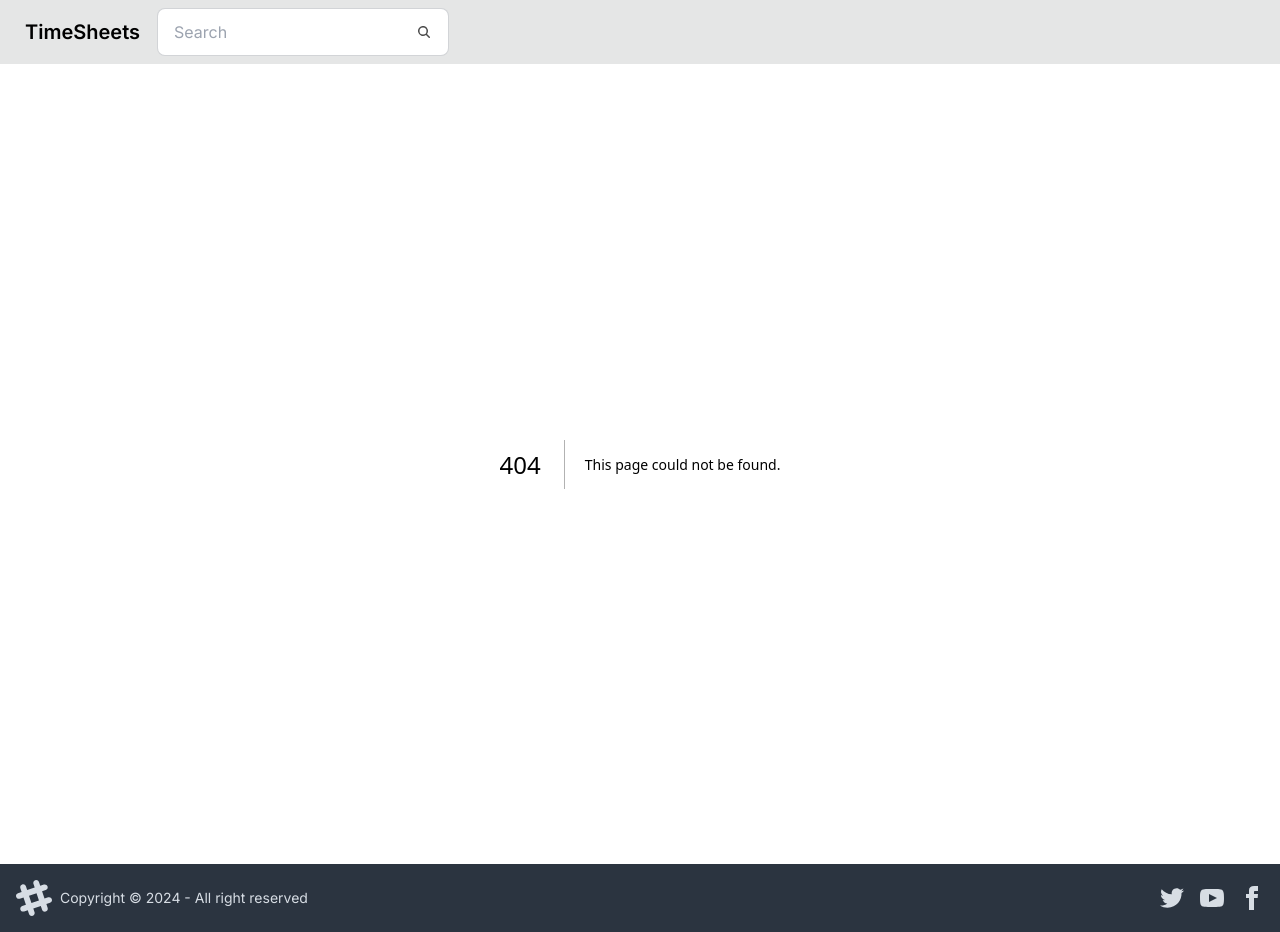
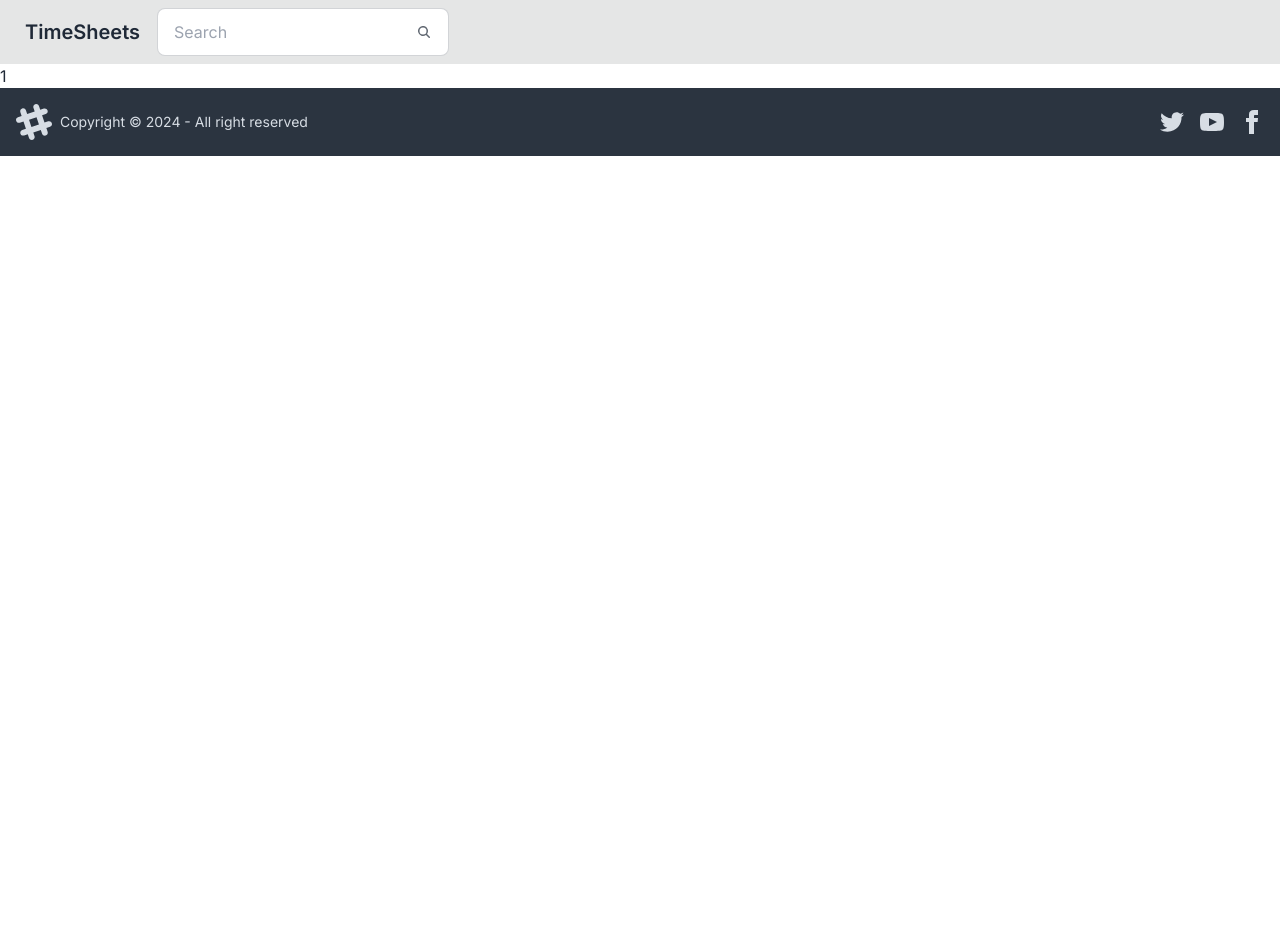
Before and after one commit to JQueimado/time-sheets-nextjs, a Next.js app: page /kartingcenter/1 in a window 1280 px wide. Before the commit this address had no page. After the commit the page ends 800 px from the top, so only its background shows below. Built offline with nearby package versions, Linux system fonts and the light colour scheme.

Commit message:
add karting center pages

```diff
--- a/app/KartingCenter.tsx
+++ b/app/KartingCenter.tsx
@@ -1,4 +1,5 @@
 const data = {
+  id: "1",
   name: "Kartodromo de Evora",
   sheets: [
     { driver: "Obom", date: "12/03/2024", bestLap: "1.00.000" },
@@ -9,7 +10,10 @@ const data = {
 
 export default function KartingCenter() {
   return (
-    <div className="overflow-x justify-self-center max-w-fit rounded-md outline outline-2 outline-offset-1 outline-neutral bg-base-200">
+    <a
+      className="overflow-x justify-self-center max-w-fit rounded-md outline outline-2 outline-offset-1 outline-neutral bg-base-200 hover:bg-base-100"
+      href={`/kartingcenter/${data.id}`}
+    >
       <h3 className="text-center font-bold p-1">{data.name}</h3>
       <table className="table">
         <thead>
@@ -31,6 +35,6 @@ export default function KartingCenter() {
           ))}
         </tbody>
       </table>
-    </div>
+    </a>
   );
 }
--- /dev/null
+++ b/app/kartingcenter/[id]/page.tsx
@@ -0,0 +1,7 @@
+interface params {
+  params: { id: string };
+}
+
+export default function KartingCenterID({ params }: params) {
+  return <div>{params.id}</div>;
+}
```
